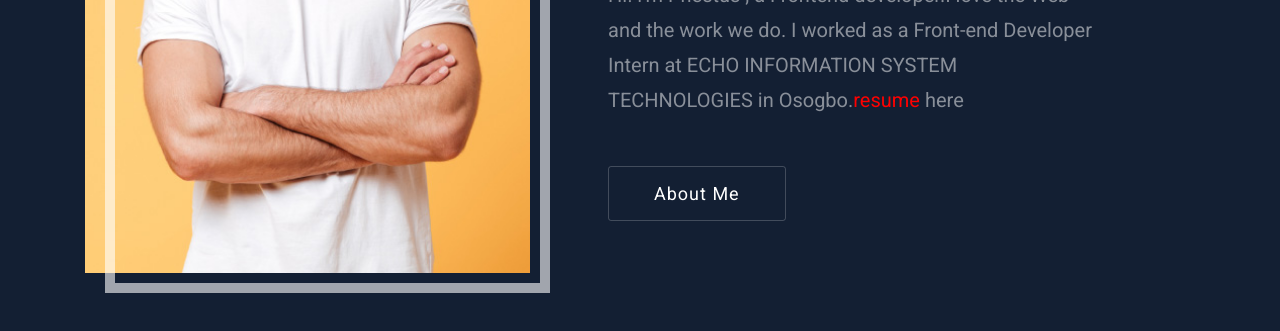
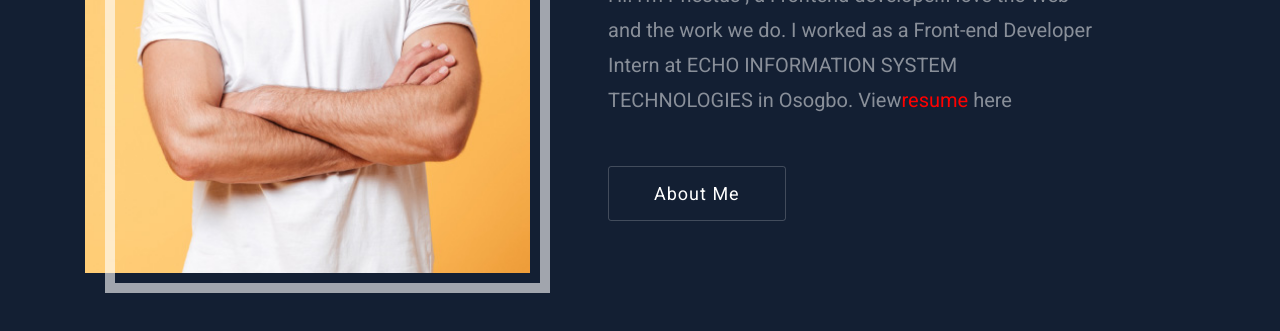
Before and after one commit to ogundelefestus/ogundelefestus.github.io, a plain HTML site: page index.html in a window 1280 px wide. Shown: the part 473-804 px from the top of the page. Drawn offline with nearby package versions, Linux system fonts and the light colour scheme.

Commit message:
i work on my resuming link

```diff
--- a/index.html
+++ b/index.html
@@ -87,7 +87,7 @@
 					<span class="head-trans">JuniorCoder</span>
 					<h1 class="font-weight-normal text-color text-md"><i class="ti-minus mr-2"></i>DSC  Member Uniosun</h1>
 					<h2 class="mt-3 text-lg mb-3 text-capitalize">Festus Ogundele.</h2>
-					<p class="animated fadeInUp lead mt-4 mb-5 text-white-50 lh-35">Hi! i'm Phestus , a Frontend developer.I love the Web and the work we do. I worked as a Front-end Developer Intern at ECHO INFORMATION SYSTEM TECHNOLOGIES in Osogbo.<a href="resume/phessy.pdf" style="color:#f00;" target="_blank">resume </a>here</p>
+					<p class="animated fadeInUp lead mt-4 mb-5 text-white-50 lh-35">Hi! i'm Phestus , a Frontend developer.I love the Web and the work we do. I worked as a Front-end Developer Intern at ECHO INFORMATION SYSTEM TECHNOLOGIES in Osogbo. View<a href="resume/phess.pdf" style="color:#f00;" target="_blank">resume </a>here</p>
 					<a href="#about" class="btn btn-solid-border">About Me</a>
 				</div>
 			</div>
```
